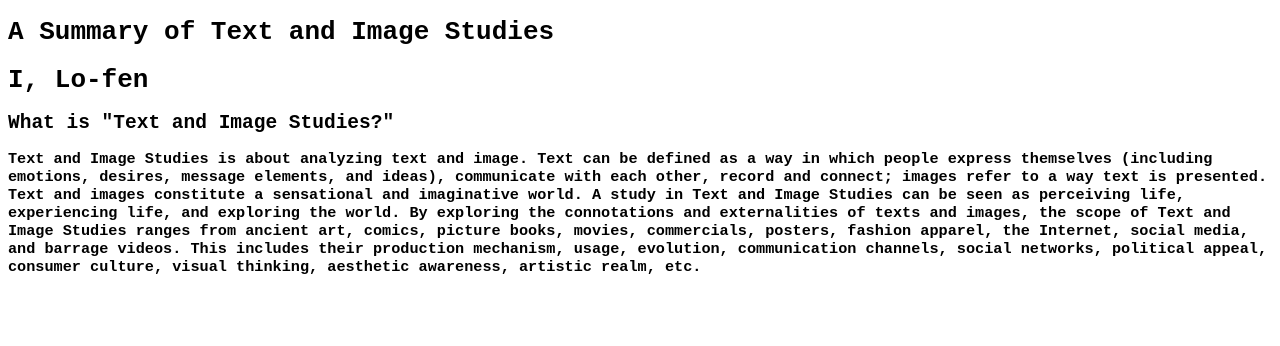
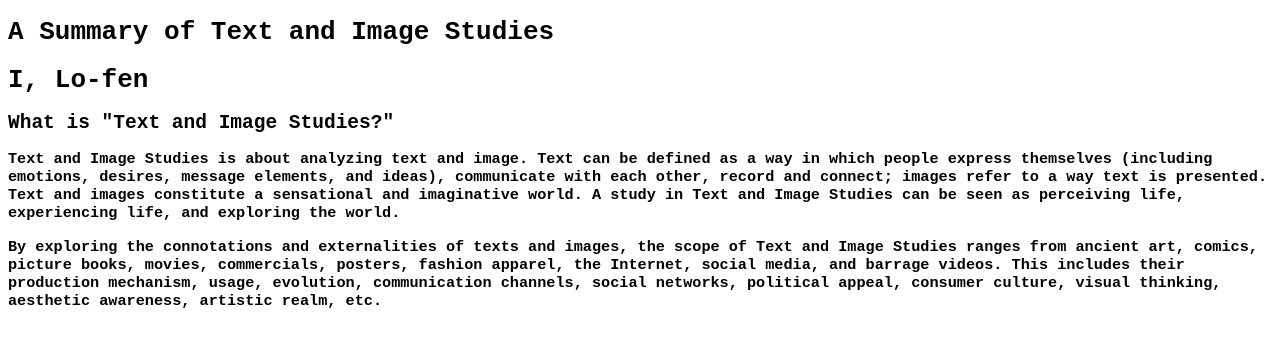
Before and after one commit to textimage-studies/textimage-studies.github.io, a plain HTML site: page index.html in a window 1280 px wide. Drawn offline with Linux system fonts and the light colour scheme.

Commit message:
init commit

```diff
--- a/index.html
+++ b/index.html
@@ -9,7 +9,7 @@
 	<h1>A Summary of Text and Image Studies</h1>
 	<h1>I, Lo-fen</h1>
 	<h2>What is "Text and Image Studies?"</h2>
-<h3>  Text and Image Studies is about analyzing text and image. Text can be defined as a way in which people express themselves (including emotions, desires, message elements, and ideas), communicate with each other, record and connect; images refer to a way text is presented. Text and images constitute a sensational and imaginative world. A study in Text and Image Studies can be seen as perceiving life, experiencing life, and exploring the world.
+	<h3>  Text and Image Studies is about analyzing text and image. Text can be defined as a way in which people express themselves (including emotions, desires, message elements, and ideas), communicate with each other, record and connect; images refer to a way text is presented. Text and images constitute a sensational and imaginative world. A study in Text and Image Studies can be seen as perceiving life, experiencing life, and exploring the world. </p>
 
   By exploring the connotations and externalities of texts and images, the scope of Text and Image Studies ranges from ancient art, comics, picture books, movies, commercials, posters, fashion apparel, the Internet, social media, and barrage videos. This includes their production mechanism, usage, evolution, communication channels, social networks, political appeal, consumer culture, visual thinking, aesthetic awareness, artistic realm, etc.
 </h3>
```
Also changed, not shown: 1 other file.
